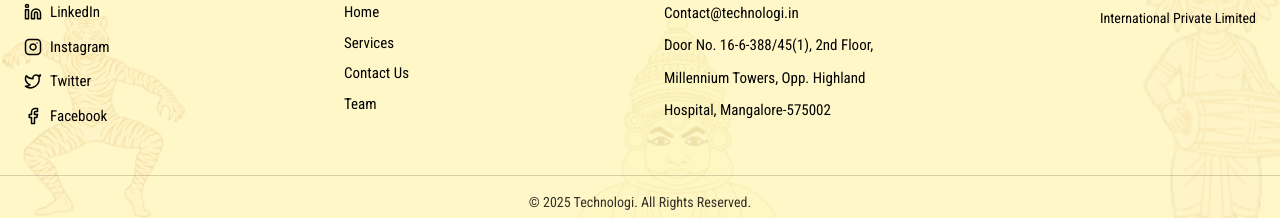
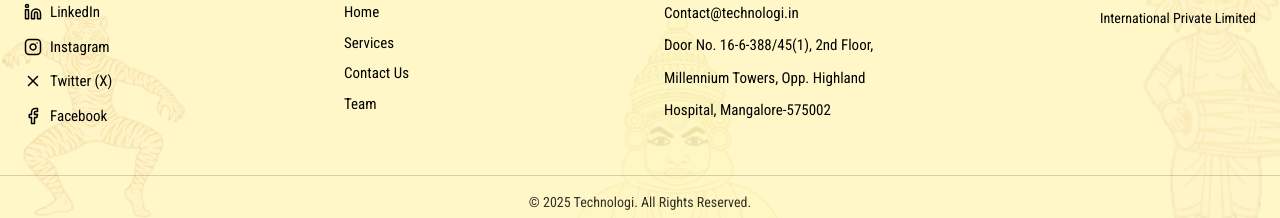
Before and after one commit to ShreyasSondur/technpLOGI, a Next.js app: page / in a window 1280 px wide. Shown: the part 3296-3514 px from the top of the page. Built offline with nearby package versions, Linux system fonts and the light colour scheme; no server answers.

Commit message:
updated x logo

```diff
--- a/components/Footer.jsx
+++ b/components/Footer.jsx
@@ -1,7 +1,7 @@
 "use client";
 
 import Image from "next/image";
-import { Instagram, Twitter, Linkedin, Facebook } from "lucide-react";
+import { Instagram, Linkedin, Facebook, X } from "lucide-react";
 
 export default function Footer({ themeOn }) {
   return (
@@ -58,7 +58,7 @@ export default function Footer({ themeOn }) {
               <Instagram size={18} /> <span>Instagram</span>
             </li>
             <li className="flex items-center gap-2">
-              <Twitter size={18} /> <span>Twitter</span>
+              <X size={18} /> <span>Twitter (X)</span>
             </li>
             <li className="flex items-center gap-2">
               <Facebook size={18} /> <span>Facebook</span>
```
